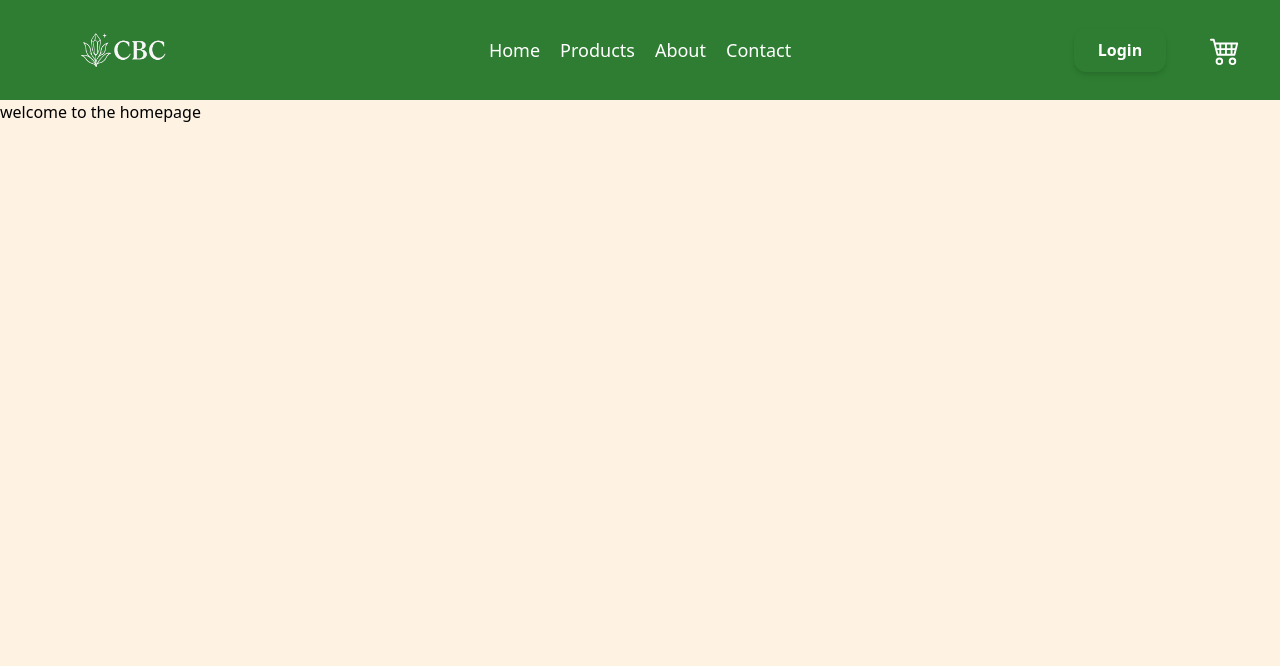
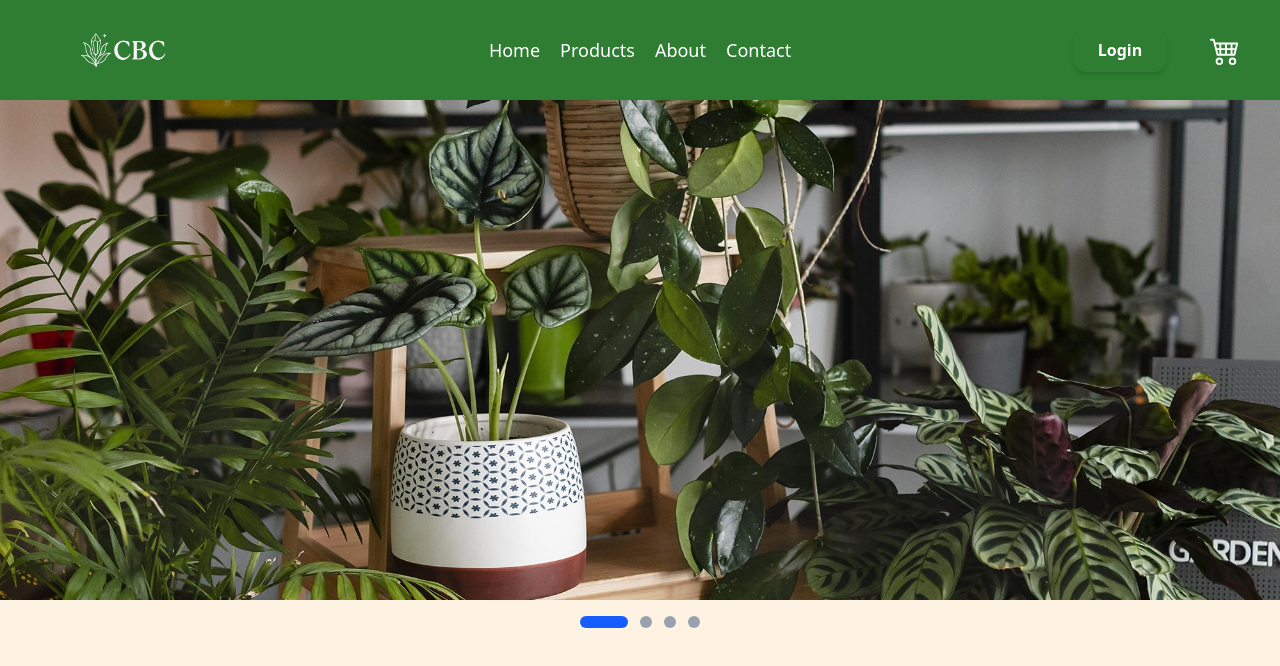
Before and after one commit to Chanuka999/lumera, a React app in the folder frontend/: page / in a window 1280 px wide. Shown: the top 666 px of the page. Built offline with nearby package versions, Linux system fonts and the light colour scheme; no server answers; the HTML template or start-up script is replaced by a standard one.

Commit message:
new image added

```diff
--- a/frontend/src/pages/HomePage.jsx
+++ b/frontend/src/pages/HomePage.jsx
@@ -6,13 +6,14 @@ import ProductOverview from "./ProductOverview";
 import CartPage from "./Cart";
 import Checkout from "./Checkout";
 import Test from "./Test";
+import HomeMiddle from "../components/HomeMiddle";
 
 const HomePage = () => {
   return (
     <div className="w-full h-full bg-primary">
       <Header />
       <Routes>
-        <Route path="/" element={<h1>welcome to the homepage</h1>} />
+        <Route path="/" element={<HomeMiddle />} />
         <Route path="/products" element={<ProductPage />} />
         <Route path="/contact" element={<h1>contact us</h1>} />
         <Route path="/overview/:id" element={<ProductOverview />} />
--- a/frontend/src/pages/LoginPage.jsx
+++ b/frontend/src/pages/LoginPage.jsx
@@ -56,7 +56,7 @@ const LoginPage = () => {
   };
 
   return (
-    <div className="w-full h-screen bg-[url('bg.jpg')] bg-cover bg-center flex font-sans">
+    <div className="w-full h-screen bg-[url('home.jpg')] bg-cover bg-center flex font-sans">
       {/* Left Decorative Side */}
       <div className="w-[50%] h-full bg-gradient-to-br flex flex-col justify-center items-center relative overflow-hidden">
         <img
```
